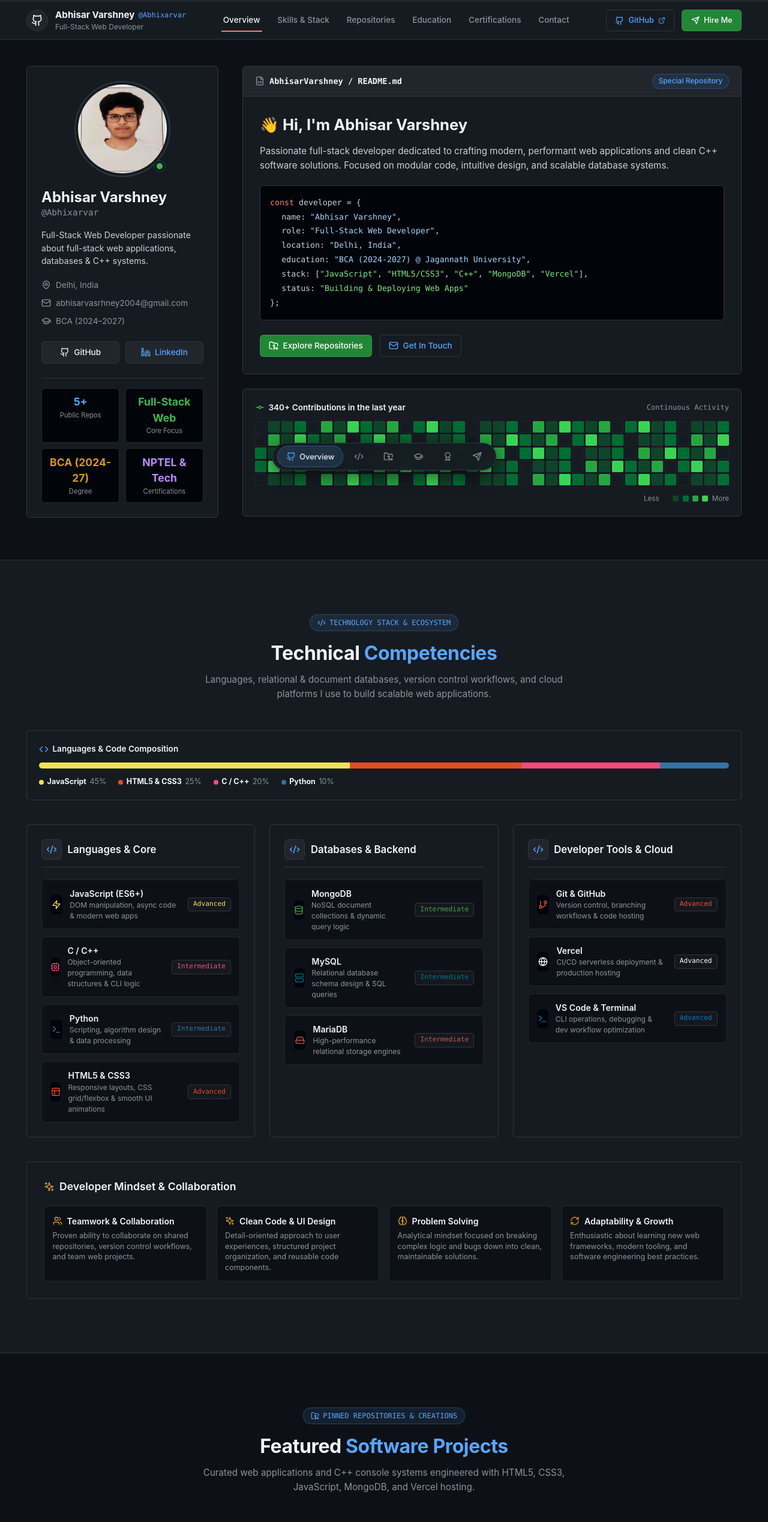
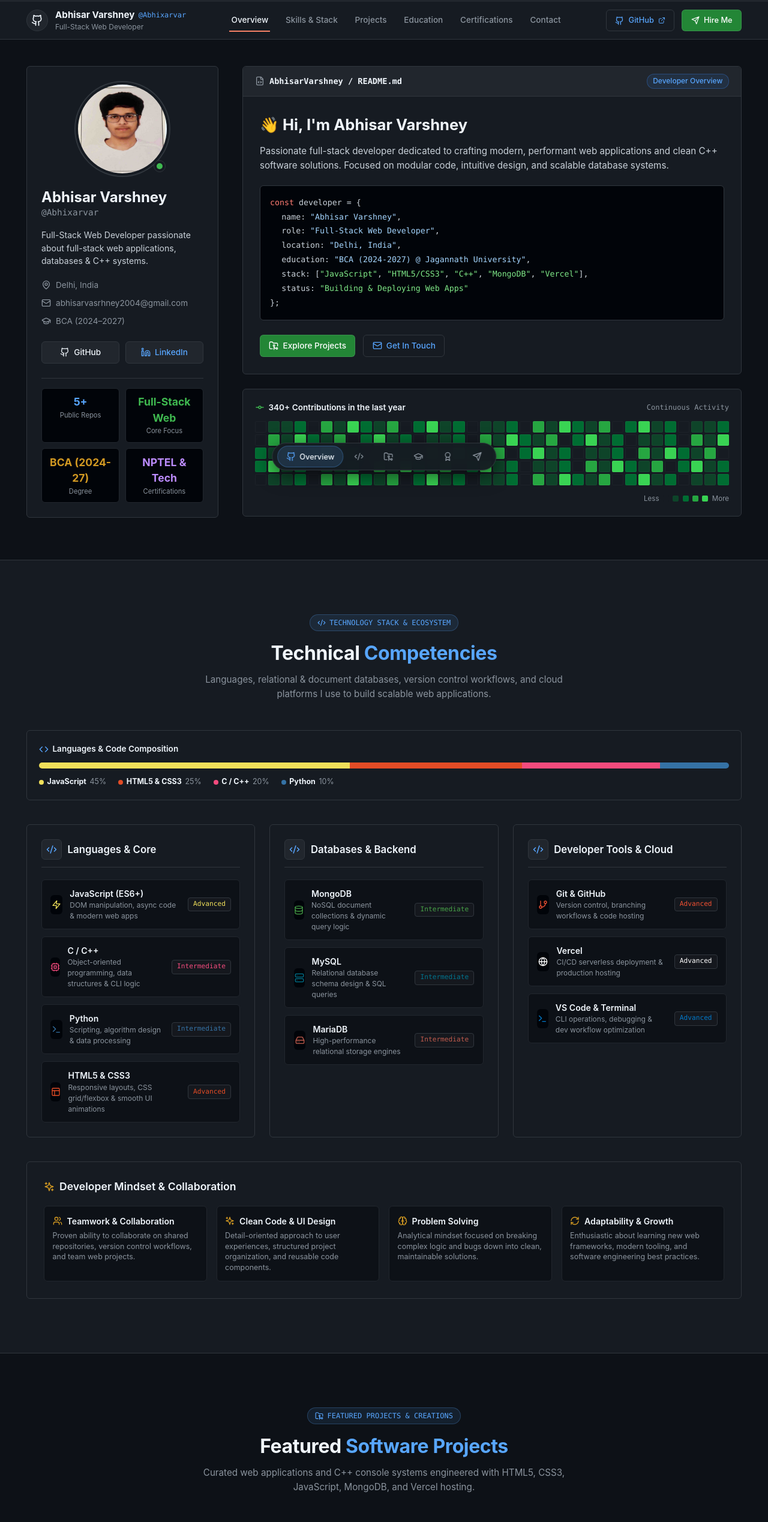
Before and after one commit to Abhixarvar/resumesite, a React (Vite) app: page / in a window 1280 px wide. Shown: the top 2537 px of the page at 60% size. Built offline with nearby package versions, Linux system fonts and the light colour scheme.

Commit message:
fix: update tab nav label to Projects and update browser tab icon to GitHub logo

```diff
--- a/src/components/Hero.jsx
+++ b/src/components/Hero.jsx
@@ -145,7 +145,7 @@ export default function Hero() {
                   <FileCode size={16} color="var(--gh-fg-muted)" />
                   <span className="font-mono">AbhisarVarshney / README.md</span>
                 </div>
-                <span className="gh-tag">Special Repository</span>
+                <span className="gh-tag">Developer Overview</span>
               </div>
 
               {/* README Body Content */}
@@ -183,7 +183,7 @@ export default function Hero() {
                 <div style={{ display: 'flex', flexWrap: 'wrap', gap: '0.8rem' }}>
                   <a href="#projects" className="gh-btn gh-btn-primary">
                     <FolderGit2 size={16} />
-                    <span>Explore Repositories</span>
+                    <span>Explore Projects</span>
                   </a>
                   <a href="#contact" className="gh-btn gh-btn-outline">
                     <Mail size={16} />
@@ -212,7 +212,6 @@ export default function Hero() {
                 paddingBottom: '4px'
               }}>
                 {Array.from({ length: 180 }).map((_, idx) => {
-                  // Simulate realistic contribution heat levels (0 to 4)
                   const levels = [0, 1, 1, 2, 0, 3, 1, 4, 2, 1, 3, 0, 2, 4, 1, 2];
                   const lvl = levels[idx % levels.length];
                   const bgColors = ['#161b22', '#0e4429', '#006d32', '#26a641', '#39d353'];
--- a/src/components/HotbarNav.jsx
+++ b/src/components/HotbarNav.jsx
@@ -5,7 +5,7 @@ export default function HotbarNav({ activeSection, onSelectSection }) {
   const slots = [
     { id: 'hero', number: '1', name: 'Overview', icon: Github, color: '#58a6ff' },
     { id: 'skills', number: '2', name: 'Skills & Stack', icon: Code2, color: '#3fb950' },
-    { id: 'projects', number: '3', name: 'Repositories', icon: FolderGit2, color: '#d29922' },
+    { id: 'projects', number: '3', name: 'Projects', icon: FolderGit2, color: '#d29922' },
     { id: 'quest', number: '4', name: 'Education', icon: GraduationCap, color: '#bc8cff' },
     { id: 'achievements', number: '5', name: 'Certifications', icon: Award, color: '#f78166' },
     { id: 'contact', number: '6', name: 'Contact', icon: Send, color: '#39d353' }
--- a/src/components/Navbar.jsx
+++ b/src/components/Navbar.jsx
@@ -1,6 +1,6 @@
 import React, { useState, useEffect } from 'react';
 import { personalDetails } from '../data/resumeData';
-import { Github, Code2, Send, ExternalLink, GitPullRequest } from 'lucide-react';
+import { Github, Send, ExternalLink } from 'lucide-react';
 
 export default function Navbar({ activeSection, scrollProgress }) {
   const [scrolled, setScrolled] = useState(false);
@@ -94,7 +94,7 @@ export default function Navbar({ activeSection, scrollProgress }) {
             {[
               { id: 'hero', label: 'Overview' },
               { id: 'skills', label: 'Skills & Stack' },
-              { id: 'projects', label: 'Repositories' },
+              { id: 'projects', label: 'Projects' },
               { id: 'quest', label: 'Education' },
               { id: 'achievements', label: 'Certifications' },
               { id: 'contact', label: 'Contact' }
--- a/src/components/ProjectsSection.jsx
+++ b/src/components/ProjectsSection.jsx
@@ -25,7 +25,7 @@ export default function ProjectsSection({ onTriggerAdvancement }) {
   const handleCardClick = (project) => {
     setActiveModalProject(project);
     if (onTriggerAdvancement) {
-      onTriggerAdvancement(`Inspected repository: ${project.title}`);
+      onTriggerAdvancement(`Inspected project: ${project.title}`);
     }
   };
 
@@ -41,7 +41,7 @@ export default function ProjectsSection({ onTriggerAdvancement }) {
         <div className="section-header">
           <div className="section-tag">
             <FolderGit2 size={14} />
-            <span>PINNED REPOSITORIES & CREATIONS</span>
+            <span>FEATURED PROJECTS & CREATIONS</span>
           </div>
           <h2 className="section-title">
             Featured <span style={{ color: 'var(--gh-blue)' }}>Software Projects</span>
@@ -98,7 +98,7 @@ export default function ProjectsSection({ onTriggerAdvancement }) {
             }} />
             <input
               type="text"
-              placeholder="Find a repository..."
+              placeholder="Search projects..."
               value={searchQuery}
               onChange={e => setSearchQuery(e.target.value)}
               style={{
@@ -115,7 +115,7 @@ export default function ProjectsSection({ onTriggerAdvancement }) {
           </div>
         </div>
 
-        {/* Repositories Grid */}
+        {/* Projects Grid */}
         <div style={{
           display: 'grid',
           gridTemplateColumns: 'repeat(auto-fill, minmax(360px, 1fr))',
@@ -138,7 +138,7 @@ export default function ProjectsSection({ onTriggerAdvancement }) {
                 }}
               >
                 <div>
-                  {/* Top Bar: Repo Name & Visibility Tag */}
+                  {/* Top Bar: Project Name & Visibility Tag */}
                   <div style={{
                     display: 'flex',
                     alignItems: 'center',
```
Also changed, not shown: index.html (+3 -8 lines).
